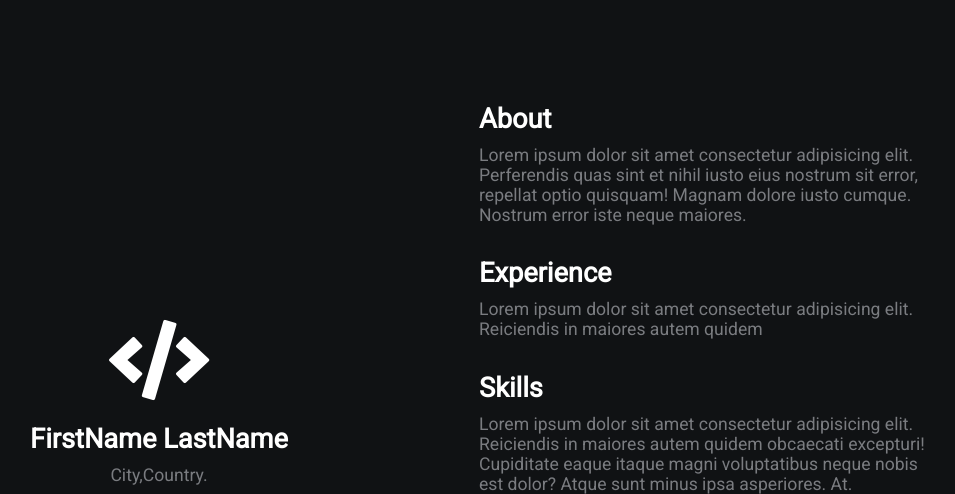
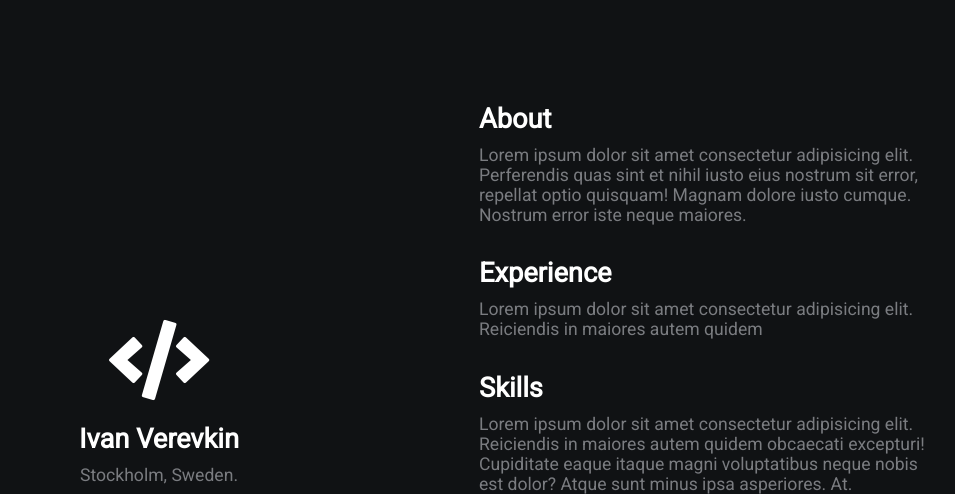
Before and after one commit to jvcr/jvcr.se, a plain HTML site: page index.html in a window 1280 px wide. Shown: the top 494 px of the page, without its empty margins (161-1116 px from the left). Drawn offline with Linux system fonts and the light colour scheme.

Commit message:
add name, location

```diff
--- a/index.html
+++ b/index.html
@@ -12,8 +12,8 @@
     <div class="grid-2">
         <div class="section-1">
             <i class="fas fa-code fa-5x white"></i>
-            <h2>FirstName LastName</h2>
-            <p>City,Country.</p>
+            <h2>Ivan Verevkin</h2>
+            <p>Stockholm, Sweden.</p>
             <a href="#"><i class="fab fa-twitter"></i></a>
             <a href="#"><i class="fab fa-linkedin"></i></a>
             <a href="#"><i class="fab fa-github"></i></a>
```
